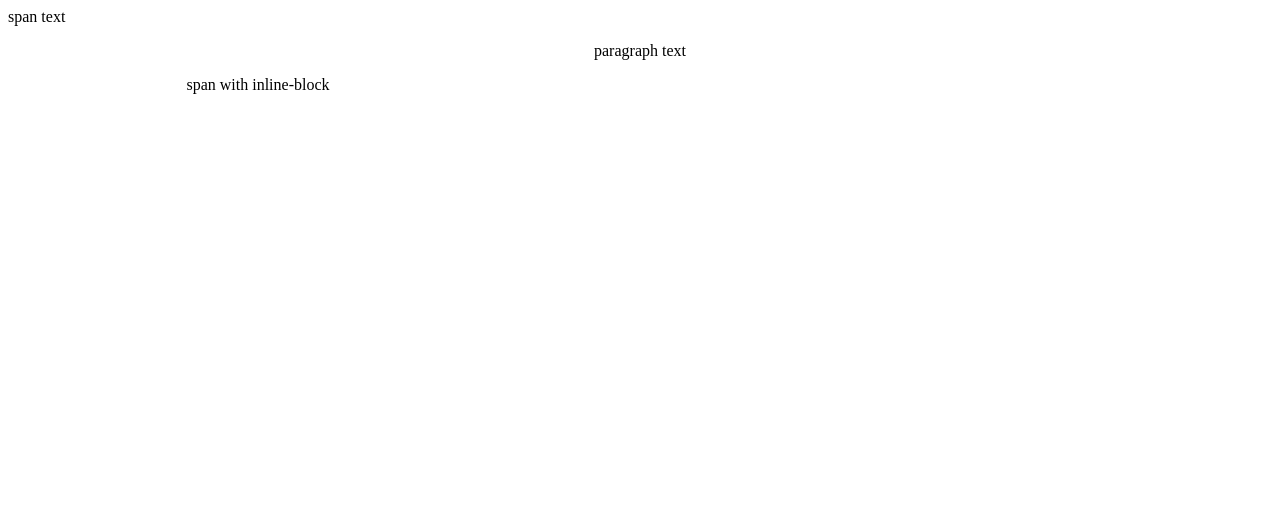
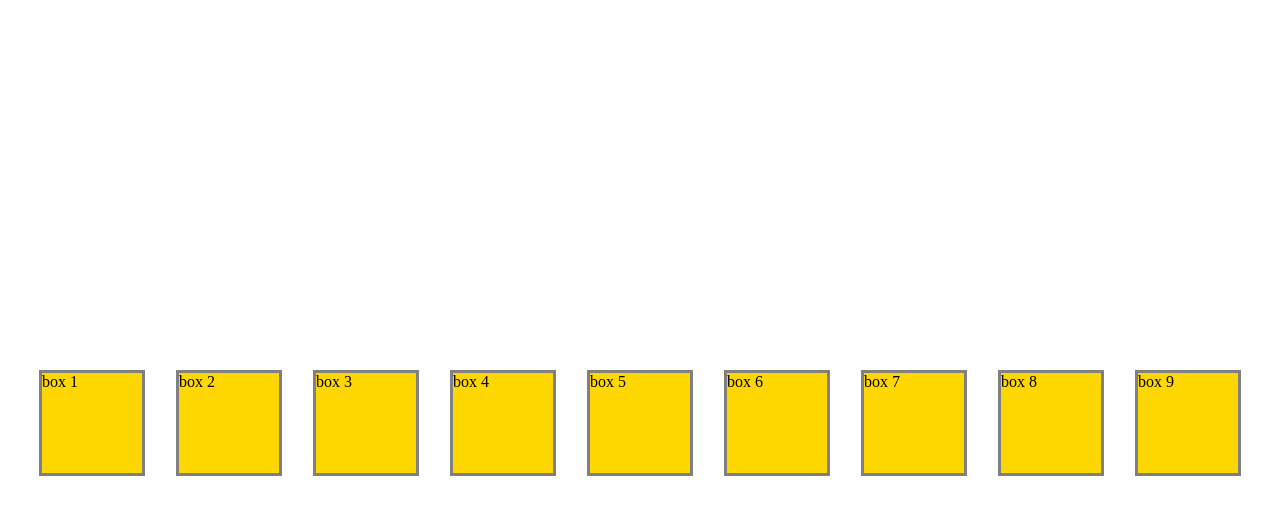
Before and after one commit to NikitaTikhonovSokolskiiJava60/box-sizing-positioning, a plain HTML site: page index.html in a window 1280 px wide. Drawn offline with Linux system fonts and the light colour scheme.

Commit message:
flex-alignment

```diff
--- a/css/styles.css
+++ b/css/styles.css
@@ -1,9 +1,16 @@
-
-.text {
-    text-align: center;
+.container{
+    display: flex;
+    flex-direction: row;
+    justify-content: space-evenly;
+    align-items: center;
+    height: 100vh;
+    flex-wrap: wrap;
+    align-content: center;
 }
-.text-block {
-    display: inline-block;
-    width: 500px;
-    text-align: center;
+.box {
+    width: 100px;
+    height: 100px;
+    background-color: gold;
+    border: 3px solid gray;
+    margin-top: 30px;
 }
--- a/index.html
+++ b/index.html
@@ -7,10 +7,16 @@
     <title>Document</title>
 </head>
 <body>
-  <div>
-    <span class="text">span text</span>
-    <p class="text">paragraph text</p>
-    <span class="text-block">span with inline-block</span>
+  <div class="container">
+    <div class="box">box 1</div>
+    <div class="box">box 2</div>
+    <div class="box">box 3</div>
+    <div class="box">box 4</div>
+    <div class="box">box 5</div>
+    <div class="box">box 6</div>
+    <div class="box">box 7</div>
+    <div class="box">box 8</div>
+    <div class="box">box 9</div>
   </div>
 </body>
 </html>
```
